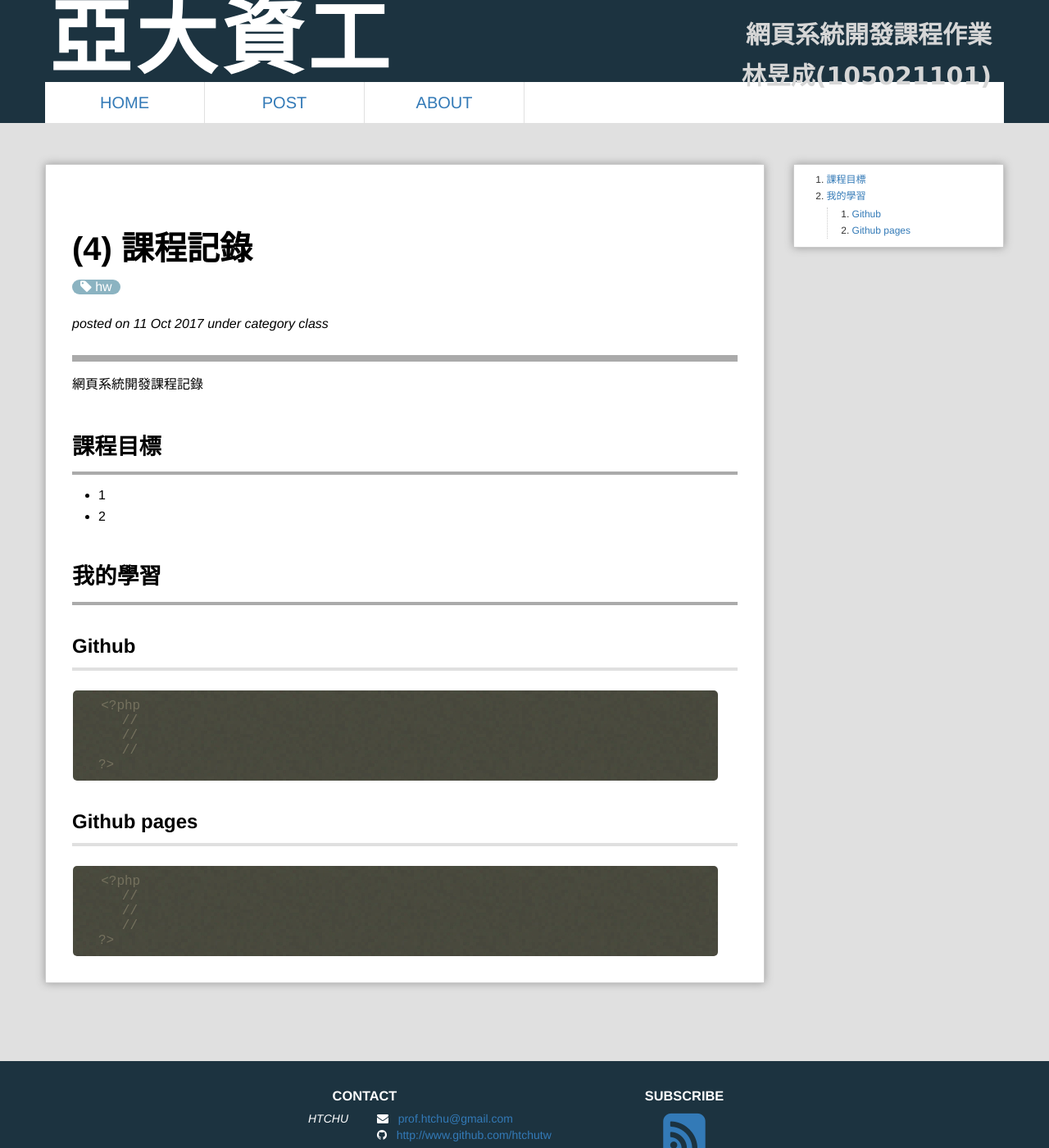
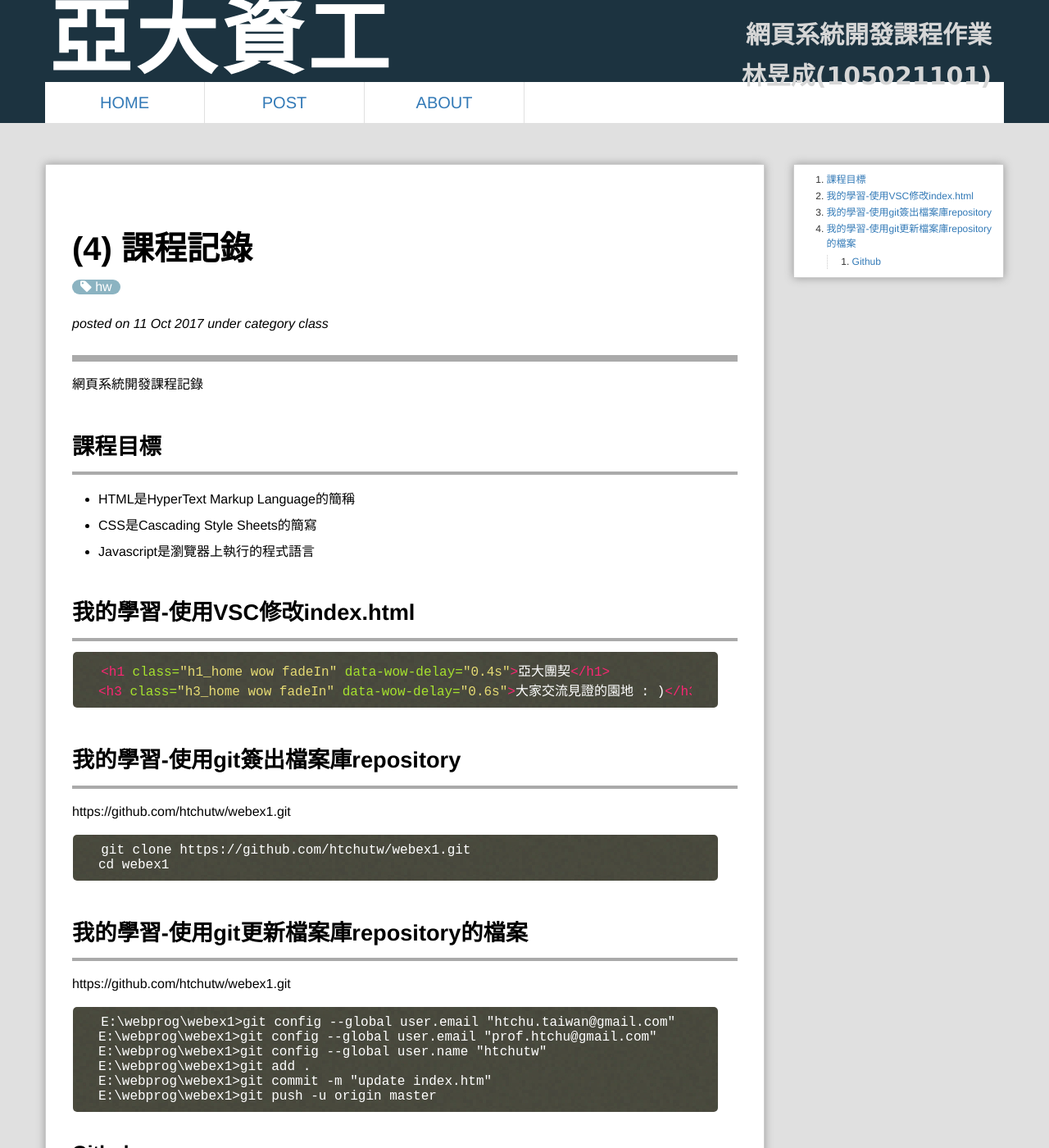
Before and after one commit to sunnylin86/webcourse, a Jekyll site: the page built from _posts/2017-10-11-Class4.md, in a window 1280 px wide and 1400 px high. Shown: the whole window at 82% size. Built offline with Jekyll 4.4.1, drawn with Linux system fonts in a browser that asks for light colours; Markdown is read by kramdown in place of the engine named in the settings; comment, search, counter and statistics services are not loaded.

Commit message:
Update 2017-10-11-Class4.md

````diff
--- a/_posts/2017-10-11-Class4.md
+++ b/_posts/2017-10-11-Class4.md
@@ -10,31 +10,36 @@ excerpt: "第4週課程"
 
 
 # 課程目標
-- 1
-- 2
+- HTML是HyperText Markup Language的簡稱
+- CSS是Cascading Style Sheets的簡寫
+- Javascript是瀏覽器上執行的程式語言
 
-# 我的學習
-
+# 我的學習-使用VSC修改index.html
+```html
+<h1 class="h1_home wow fadeIn" data-wow-delay="0.4s">亞大團契</h1>
+<h3 class="h3_home wow fadeIn" data-wow-delay="0.6s">大家交流見證的園地 : )</h3>
+```
+# 我的學習-使用git簽出檔案庫repository
+https://github.com/htchutw/webex1.git
+```
+git clone https://github.com/htchutw/webex1.git
+cd webex1
+```
+# 我的學習-使用git更新檔案庫repository的檔案
+https://github.com/htchutw/webex1.git
+```
+E:\webprog\webex1>git config --global user.email "htchu.taiwan@gmail.com"
+E:\webprog\webex1>git config --global user.email "prof.htchu@gmail.com"
+E:\webprog\webex1>git config --global user.name "htchutw"
+E:\webprog\webex1>git add .
+E:\webprog\webex1>git commit -m "update index.htm"
+E:\webprog\webex1>git push -u origin master
+```
 ##Github
 
 
 
-```php
-<?php
-   //
-   //
-   //
-?>
-```
-##Github pages
 
-```php
-<?php
-   //
-   //
-   //
-?>
-```
 
 
 [1]: https://github.com/        "GitHub"
````
